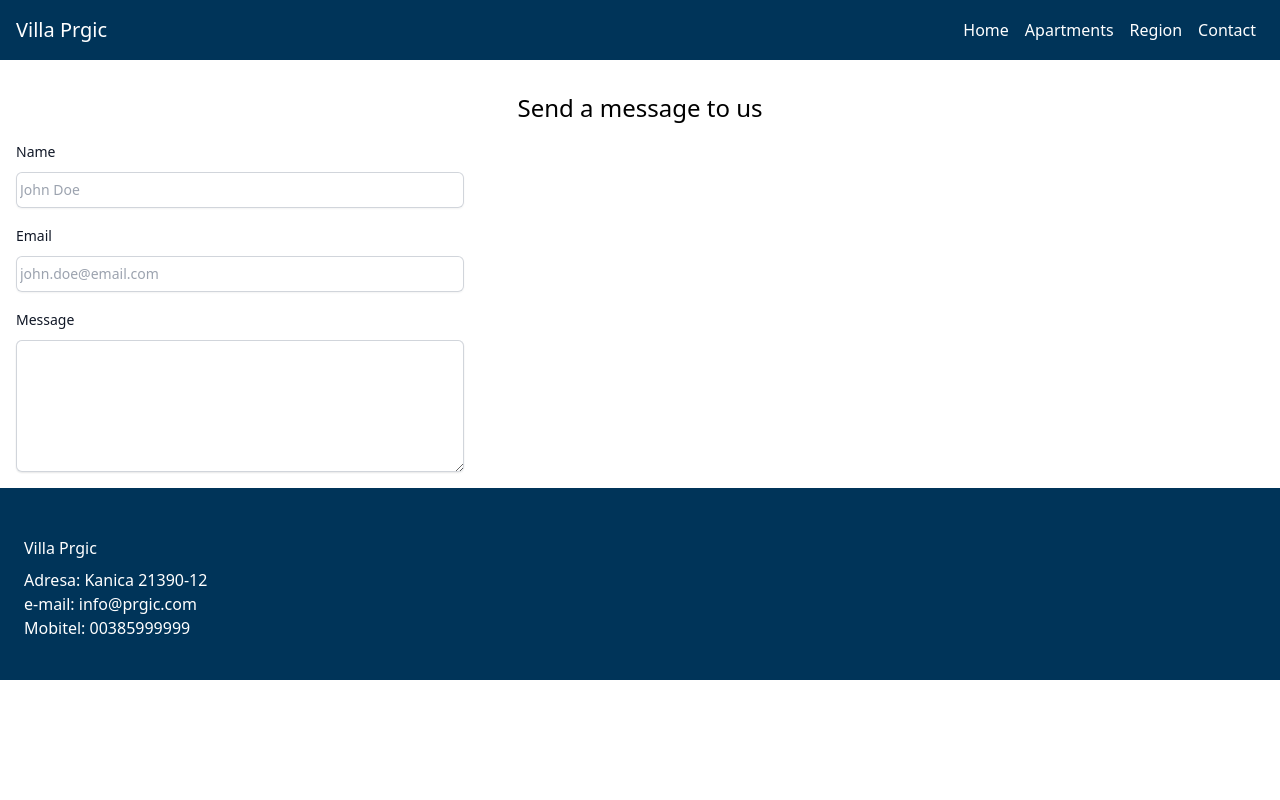
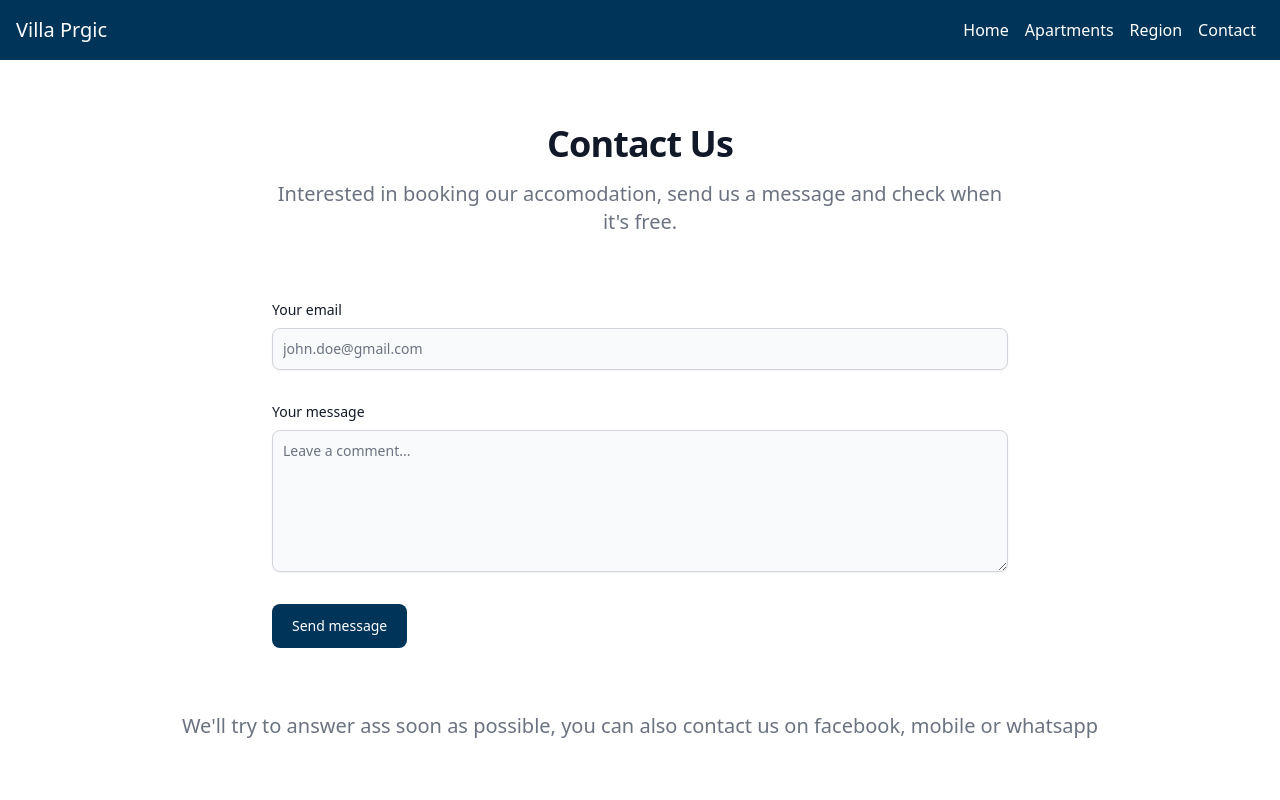
Before and after one commit to valentin994/villa-prgic, a React (Vite) app: page /villa-prgic/contact in a window 1280 px wide. Shown: the top 800 px of the page. Built offline with nearby package versions, Linux system fonts and the light colour scheme.

Commit message:
added contact component

```diff
--- a/src/Components/Contact.tsx
+++ b/src/Components/Contact.tsx
@@ -1,43 +1,24 @@
 function Contact() {
     return(
-    <div>
-        <form>
-            <div className="space-y-4 p-4">
-                <p className="w-full text-center text-2xl mt-4">Send a message to us</p>
-                <div className="grid sm:grid-cols-6">
-                    <div className="sm:col-span-4">
-                      <label htmlFor="username" className="block text-sm font-medium leading-6 text-gray-900">Name</label>
-                      <div className="mt-2">
-                        <div className="flex rounded-md shadow-sm ring-1 ring-inset ring-gray-300 focus-within:ring-2 focus-within:ring-inset focus-within:ring-indigo-600 sm:max-w-md">
-                          <input type="text" name="username" id="username"  className="block flex-1 border-0 bg-transparent py-1.5 pl-1 text-gray-900 placeholder:text-gray-400 focus:ring-0 sm:text-sm sm:leading-6" placeholder="John Doe" />
-                        </div>
-                      </div>
+        <section className="bg-white dark:bg-gray-900">
+            <div className="py-8 lg:py-16 px-4 mx-auto max-w-screen-md">
+                <h2 className="mb-4 text-4xl tracking-tight font-extrabold text-center text-gray-900 dark:text-white">Contact Us</h2>
+                <p className="mb-8 lg:mb-16 font-light text-center text-gray-500 dark:text-gray-400 sm:text-xl">Interested in booking our accomodation, send us a message and check when it's free.</p>
+                <form action="#" className="space-y-8">
+                    <div>
+                        <label htmlFor="email" className="block mb-2 text-sm font-medium text-gray-900 dark:text-gray-300">Your email</label>
+                        <input type="email" id="email" className="shadow-sm bg-gray-50 border border-gray-300 text-gray-900 text-sm rounded-lg focus:ring-primary-500 focus:border-primary-500 block w-full p-2.5 dark:bg-gray-700 dark:border-gray-600 dark:placeholder-gray-400 dark:text-white dark:focus:ring-primary-500 dark:focus:border-primary-500 dark:shadow-sm-light" placeholder="john.doe@gmail.com" required />
                     </div>
-                </div>
-                <div className="grid sm:grid-cols-6">
-                    <div className="sm:col-span-4">
-                      <label htmlFor="email" className="block text-sm font-medium leading-6 text-gray-900">Email</label>
-                      <div className="mt-2">
-                        <div className="flex rounded-md shadow-sm ring-1 ring-inset ring-gray-300 focus-within:ring-2 focus-within:ring-inset focus-within:ring-indigo-600 sm:max-w-md">
-                          <input type="text" name="email" id="email"  className="block flex-1 border-0 bg-transparent py-1.5 pl-1 text-gray-900 placeholder:text-gray-400 focus:ring-0 sm:text-sm sm:leading-6" placeholder="john.doe@email.com" />
-                        </div>
-                      </div>
+                    <div className="sm:col-span-2">
+                        <label htmlFor="message" className="block mb-2 text-sm font-medium text-gray-900 dark:text-gray-400">Your message</label>
+                        <textarea id="message" rows={6} className="block p-2.5 w-full text-sm text-gray-900 bg-gray-50 rounded-lg shadow-sm border border-gray-300 focus:ring-primary-500 focus:border-primary-500 dark:bg-gray-700 dark:border-gray-600 dark:placeholder-gray-400 dark:text-white dark:focus:ring-primary-500 dark:focus:border-primary-500" placeholder="Leave a comment..."></textarea>
                     </div>
-                </div>
-                <div className="grid sm:grid-cols-6">
-                    <div className="sm:col-span-4">
-                      <label htmlFor="message" className="block text-sm font-medium leading-6 text-gray-900">Message</label>
-                      <div className="mt-2">
-                        <div className="flex rounded-md shadow-sm ring-1 ring-inset ring-gray-300 focus-within:ring-2 focus-within:ring-inset focus-within:ring-indigo-600 sm:max-w-md">
-                            <textarea id="about" name="about" rows={5} className="block w-full rounded-md border-0 text-gray-900 shadow-sm ring-1 ring-inset ring-gray-300 placeholder:text-gray-400 focus:ring-2 focus:ring-inset focus:ring-indigo-600 sm:py-1.5 sm:text-sm sm:leading-6"></textarea>
-                        </div>
-                      </div>
-                    </div>
-                </div>
+                    <button type="submit" className="py-3 px-5 text-sm font-medium text-center text-white rounded-lg bg-secondary sm:w-fit hover:bg-primary-800 focus:ring-4 focus:outline-none focus:ring-primary-300 dark:bg-primary-600 dark:hover:bg-primary-700 dark:focus:ring-primary-800">Send message</button>
+                </form>
             </div>
-        </form>
-    </div>
-          )
+            <p className="mb-8 lg:mb-16 font-light text-center text-gray-500 dark:text-gray-400 sm:text-xl">We'll try to answer ass soon as possible, you can also contact us on facebook, mobile or whatsapp</p>
+        </section>
+    )
 }
 
 export default Contact
```
